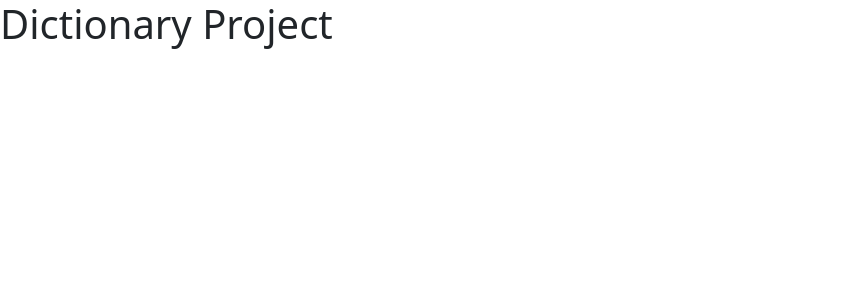
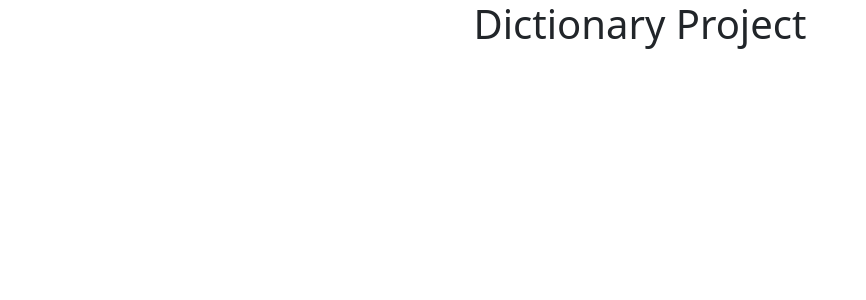
Before and after one commit to mlang1988/dictionary-project, a React (Vite) app: page / in a window 1280 px wide. Shown: the top 300 px of the page, without its empty margins (0-866 px from the left). Built offline with nearby package versions, Linux system fonts and the light colour scheme.

Commit message:
Update app.css

```diff
--- a/src/App.css
+++ b/src/App.css
@@ -0,0 +1,3 @@
+.App h1 {
+  text-align: center;
+}
```
